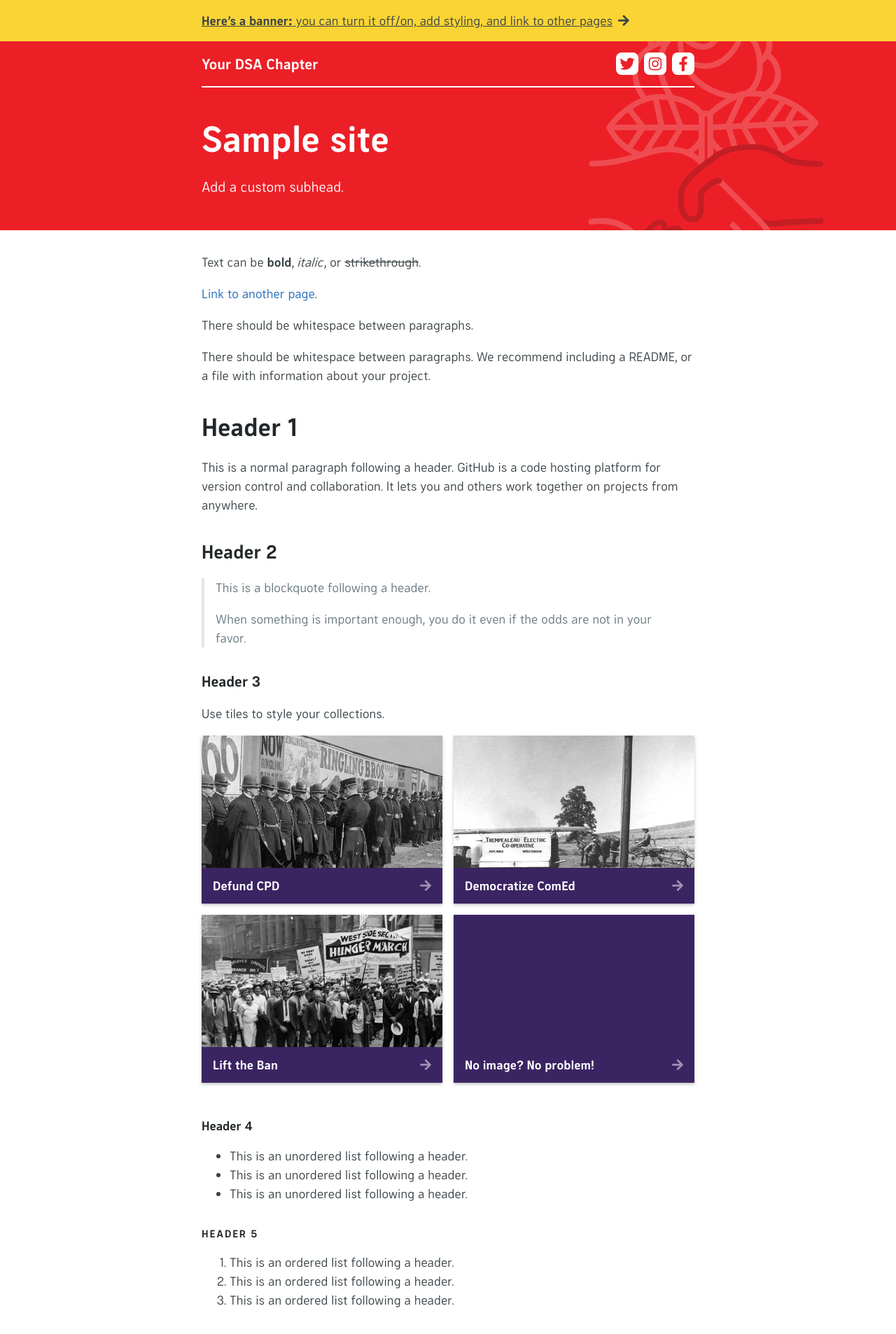
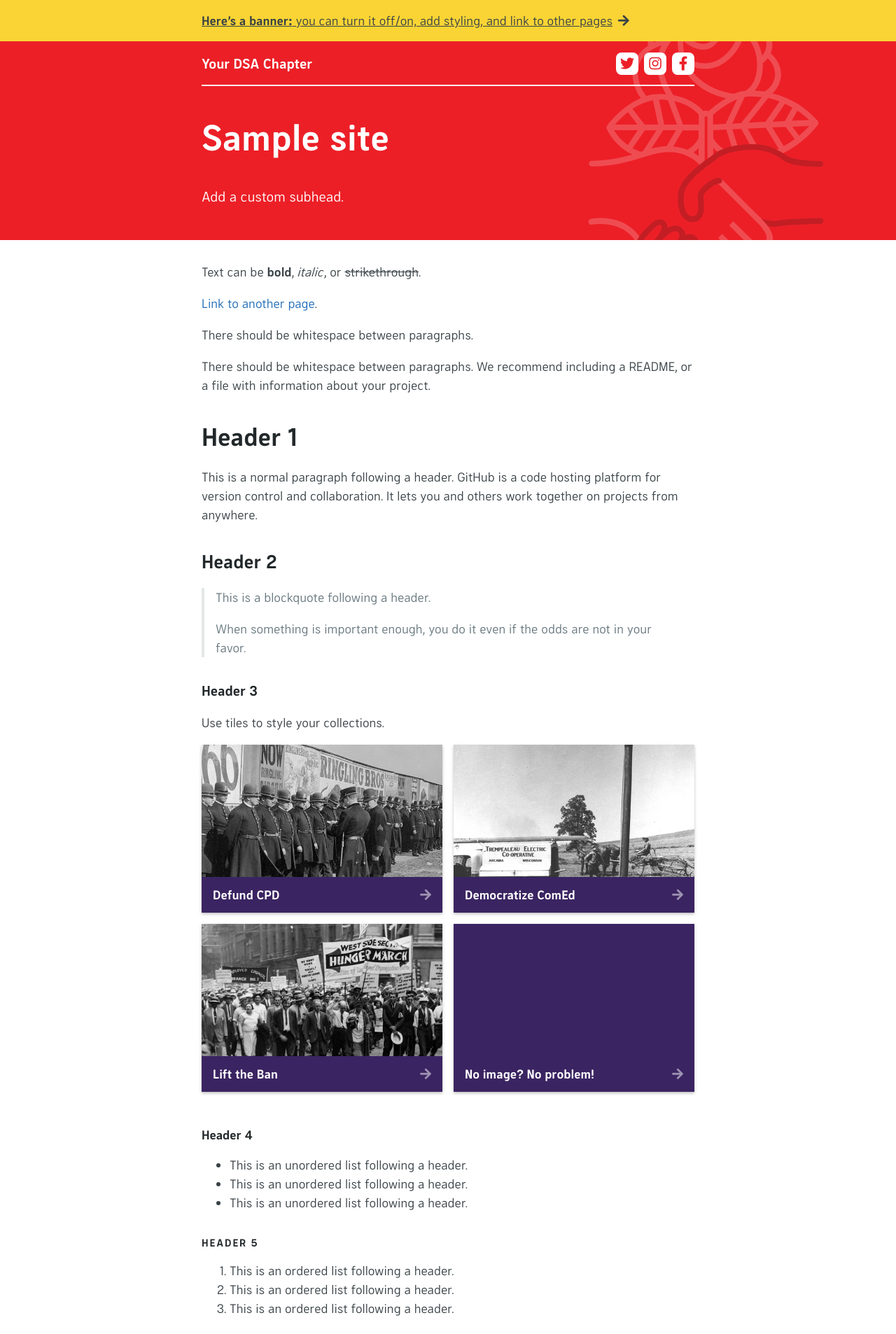
Before and after one commit to ChicagoDSA/haymarket, a Jekyll site: the page built from index.md, in a window 1280 px wide. Shown: the top 1906 px of the page at 70% size. Built offline with Jekyll 4.4.1, drawn with Linux system fonts in a browser that asks for light colours; nearby versions of some CDN libraries; some web fonts are replaced; library files that are not in the unit come from our copies.

Commit message:
cleaned up h, p, main-content padding, print styles

```diff
--- a/_sass/jekyll-theme-haymarket.scss
+++ b/_sass/jekyll-theme-haymarket.scss
@@ -57,6 +57,60 @@
 	}
 }
 
+h1,
+h2,
+h3,
+h4,
+h5,
+h6 {
+	margin-top: 2rem;
+	margin-bottom: 1rem;
+	font-weight: bold;
+	color: $section-headings-color;
+
+	a {
+		color: $section-headings-color;
+	}
+}
+
+h5,
+h6 {
+	text-transform: uppercase;
+	letter-spacing: .125em;
+}
+
+h1 {
+	font-size: 2.25rem;
+}
+
+h2 {
+	font-size: 1.6875rem;
+}
+
+h3 {
+	font-size: 1.25rem;
+}
+
+h4 {
+	font-size: 1.125rem;
+}
+
+h5 {
+	font-size: .9375rem;
+}
+
+h6 {
+	font-size: .75rem;
+}
+
+p {
+	margin-bottom: 1em;
+
+	img {
+		max-width: 100%;
+	}
+}
+
 .btn,
 .btn-container {
 	display: inline-block;
@@ -90,26 +144,16 @@
 
 .page-header {
 	overflow: hidden;
-	color: $header-heading-color;
 	text-align: left;
 	background-color: $header-bg-color;
 
-	a {
+	h1, h2, h3, a {
 		color: $header-heading-color;
 	}
 
 	#banner-link {
 		&:hover p {
 			text-decoration: underline;
-		}
-	}
-
-	@include print {
-		color: $section-headings-color;
-		background: none;
-
-		a {
-			color: $section-headings-color;
 		}
 	}
 }
@@ -137,19 +181,20 @@
 .main-content {
 	@include large {
 		max-width: 56rem;
-		padding-right: 6rem;
-		padding-left: 6rem;
+		padding: 0 6rem;
 		margin: 0 auto;
 	}
 
 	@include medium {
-		padding-right: 4rem;
-		padding-left: 4rem;
+		padding: 0 4rem;
 	}
 
 	@include small {
-		padding-right: 1rem;
-		padding-left: 1rem;
+		padding: 0 1rem;
+	}
+
+	@include print {
+		padding: 0 1rem;
 	}
 }
 
@@ -207,10 +252,6 @@
 		#facebook:hover {
 			background-color: #4267b2;
 		}
-
-		@include print {
-			border-bottom: 2px solid $section-headings-color;
-		}
 	}
 
 	.name {
@@ -232,22 +273,19 @@
 	.tagline {
 		max-width: 75%;
 		margin-bottom: 0;
+		font-size: 1.25rem;
 		font-weight: normal;
 
-		@include large {
-			font-size: 1.25rem;
+		@include medium{
+			font-size: 1.125rem;
 		}
 
-		@include medium {
-			font-size: 1.15rem;
+		@include small{
+			font-size: 1.125rem;
 		}
 
-		@include small {
-			font-size: 1.15rem;
-		}
-
-		@include print {
-			font-size: 1.15rem;
+		@include print{
+			font-size: 1.125rem;
 		}
 	}
 
@@ -283,12 +321,11 @@
 		}
 
 		@include print {
-			display: none;
+			top: -10rem;
+			right: -17rem;
+			width: 35rem;
+			height: 35rem;
 		}
-	}
-
-	@include print {
-		padding-bottom: 2rem;
 	}
 }
 
@@ -301,31 +338,7 @@
 		margin-top: 0;
 	}
 
-	h1,
-	h2,
-	h3,
-	h4,
-	h5,
-	h6 {
-		margin-top: 2rem;
-		margin-bottom: 1rem;
-		font-weight: bold;
-		color: $section-headings-color;
-
-		a {
-			color: $section-headings-color;
-		}
-	}
-
-	h5,
-	h6 {
-		text-transform: uppercase;
-		letter-spacing: .125em;
-	}
-
 	p {
-		margin-bottom: 1em;
-
 		img {
 			max-width: 100%;
 		}
@@ -587,6 +600,10 @@
 		li {
 			list-style-type: none;
 		}
+
+		h4 {
+			margin-bottom: 0;
+		}
 	}
 
 	.join {
@@ -597,9 +614,12 @@
 			margin-right: 0;
 			background-color: $dsa-purple;
 		}
+	}
 
-		@include print {
-			display: none;
+	@include small {
+		.nav-group,
+		.join {
+			float: none;
 		}
 	}
 }
```
